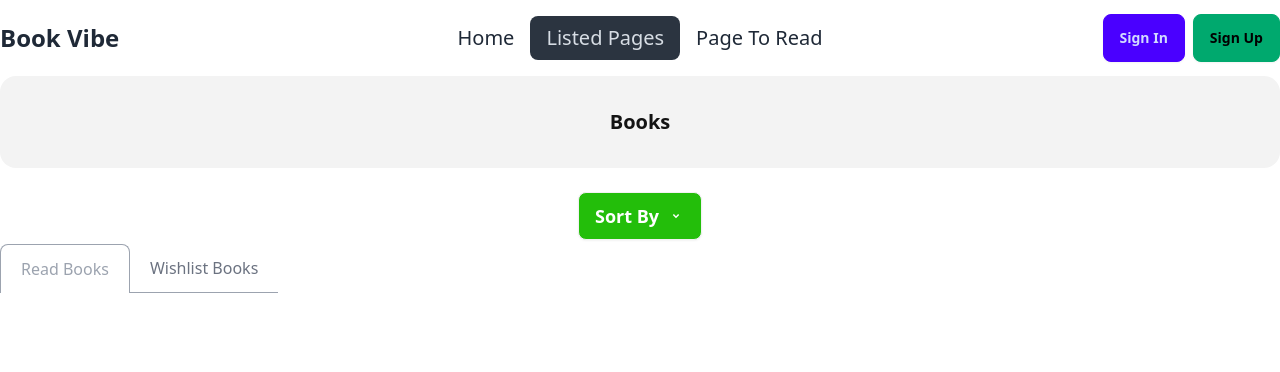
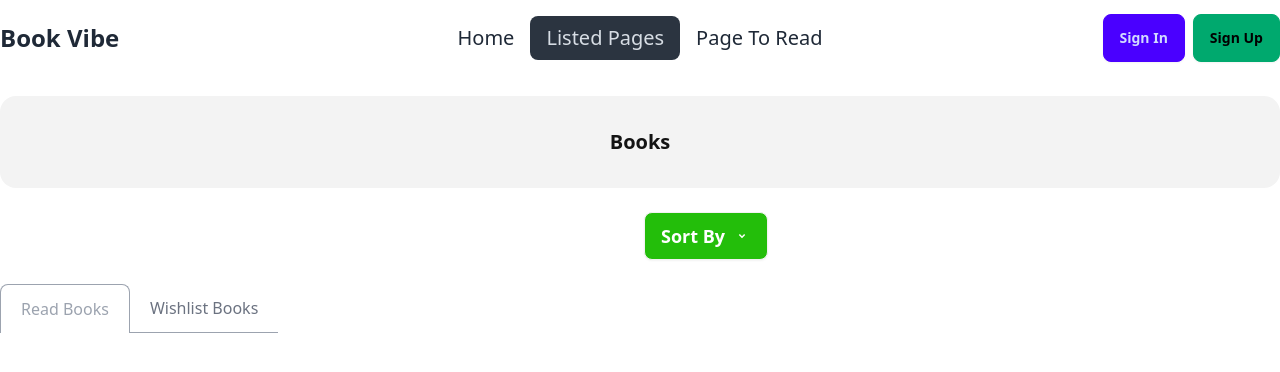
Before and after one commit to git-zahidul-islam/book-vibe, a React (Vite) app: page /listedBooks in a window 1280 px wide. Shown: the top 372 px of the page. Built offline with nearby package versions, Linux system fonts and the light colour scheme.

Commit message:
some change sort button

```diff
--- a/src/Components/ReadBooks/ReadBooks.jsx
+++ b/src/Components/ReadBooks/ReadBooks.jsx
@@ -1,4 +1,5 @@
 // import PropTypes from 'prop-types';
+import { RiArrowDropDownLine } from "react-icons/ri";
 
 import { useEffect, useState } from "react";
 import { getRead } from "../../Utilities/getData";
@@ -14,10 +15,21 @@ const ReadBooks = () => {
 
 
     return (
-        <div className="mt-5 space-y-5">
+        <div className="space-y-5">
+            <div className="dropdown dropdown-hover absolute lg:left-[640px] left-[250px] top-52">
+                <div tabIndex={0} role="button" className="btn m-1 text-lg bg-[#23BE0A] text-white">Sort By<RiArrowDropDownLine /></div>
+                <ul tabIndex={0} className="dropdown-content z-[1] menu p-2 shadow bg-base-100 rounded-box">
+                    <li><a>Rating</a></li>
+                    <li><a>Number Of Page</a></li>
+                    <li><a>Publish Of Year</a></li>
+                </ul>
+            </div>
+
             {
                 read.map(read => <ReadCard key={read.bookId} read={read}></ReadCard>)
             }
+
+
         </div>
     );
 };
--- a/src/Pages/ListedBooks/ListedBooks.jsx
+++ b/src/Pages/ListedBooks/ListedBooks.jsx
@@ -1,35 +1,27 @@
 import { useState } from "react";
-import { RiArrowDropDownLine } from "react-icons/ri";
+// import { RiArrowDropDownLine } from "react-icons/ri";
 import { Link, Outlet } from "react-router-dom";
 
 const ListedBooks = () => {
-    const [tabIndex,setTabIndex] = useState(0)
+    const [tabIndex, setTabIndex] = useState(0)
 
 
     return (
-        <div>
-            <h1 className="text-xl text-center font-bold text-[#131313] bg-[#1313130D] py-8 rounded-2xl">Books</h1>
-            <div className="flex justify-center">
-                <div className="dropdown dropdown-hover mt-5">
-                    <div tabIndex={0} role="button" className="btn m-1 text-lg bg-[#23BE0A] text-white">Sort By<RiArrowDropDownLine /></div>
-                    <ul tabIndex={0} className="dropdown-content z-[1] menu p-2 shadow bg-base-100 rounded-box">
-                        <li><a>Item 1</a></li>
-                        <li><a>Item 2</a></li>
-                    </ul>
-                </div>
-            </div>
-            {/* tab items */}
+        <div className="">
+            <h1 className="text-xl text-center font-bold text-[#131313] bg-[#1313130D] py-8 rounded-2xl mt-5">Books</h1>
+            <div className="mt-24">
                 <div className="flex items-center sm:justify-start overflow-x-auto overflow-y-hidden flex-nowrap">
                     <Link
                         onClick={() => setTabIndex(0)}
-                    to='' className={`flex items-center flex-shrink-0 px-5 py-3 space-x-2 ${tabIndex === 0 ? 'border border-b-0' : 'border-b' } rounded-t-lg border-gray-400 text-gray-400`}>
+                        to='' className={`flex items-center flex-shrink-0 px-5 py-3 space-x-2 ${tabIndex === 0 ? 'border border-b-0' : 'border-b'} rounded-t-lg border-gray-400 text-gray-400`}>
                         <span>Read Books</span>
                     </Link>
                     <Link
                         onClick={() => setTabIndex(1)}
-                    to={`wishlistBooks`} className={`flex items-center flex-shrink-0 px-5 py-3 space-x-2 ${tabIndex === 1 ? 'border border-b-0' : 'border-b' } rounded-t-lg border-gray-400 text-gray-500`}>
+                        to={`wishlistBooks`} className={`flex items-center flex-shrink-0 px-5 py-3 space-x-2 ${tabIndex === 1 ? 'border border-b-0' : 'border-b'} rounded-t-lg border-gray-400 text-gray-500`}>
                         <span>Wishlist Books</span>
                     </Link>
+                </div>
             </div>
 
             {/* outlet here */}
```
Lines whose indentation alone changed are shown as unchanged.
